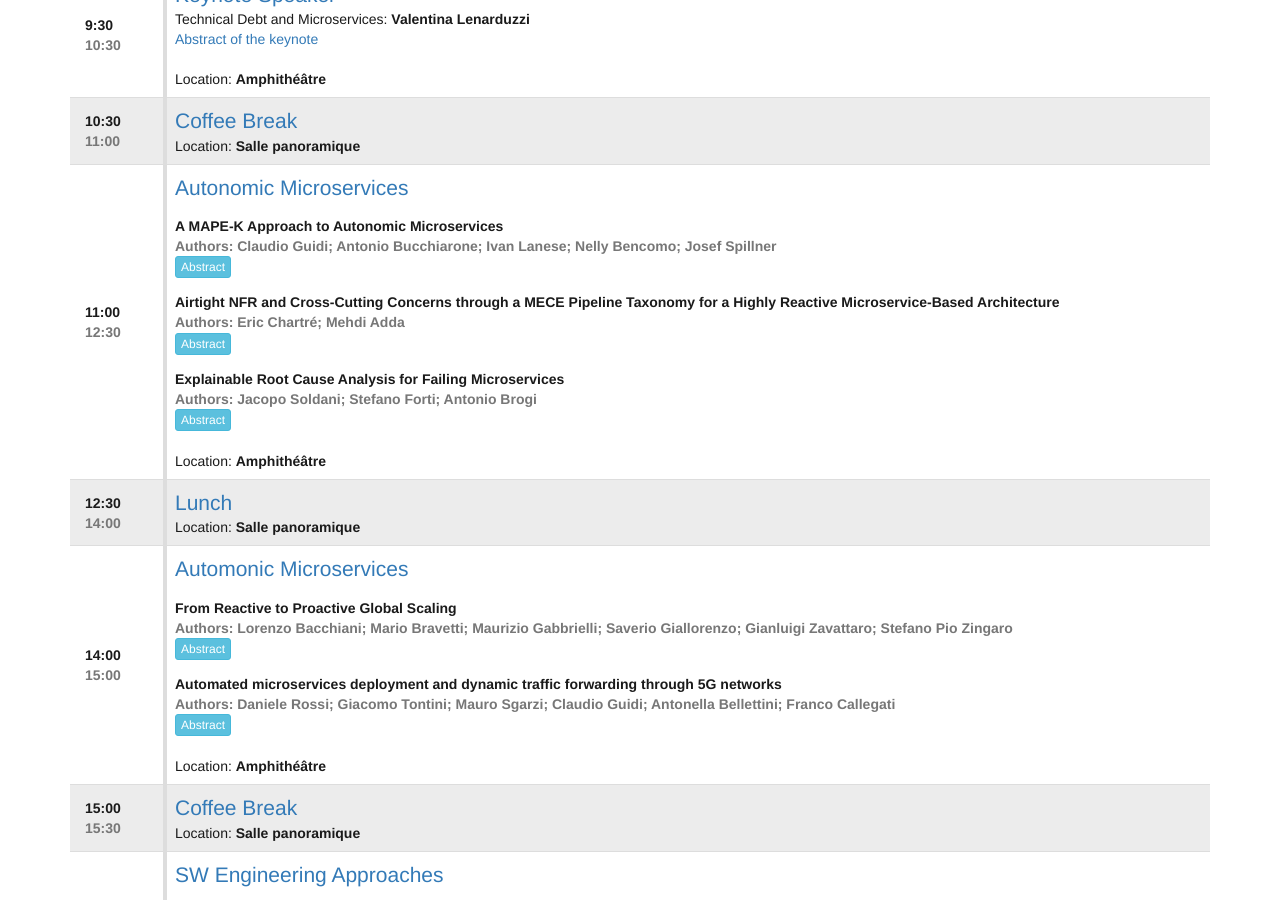
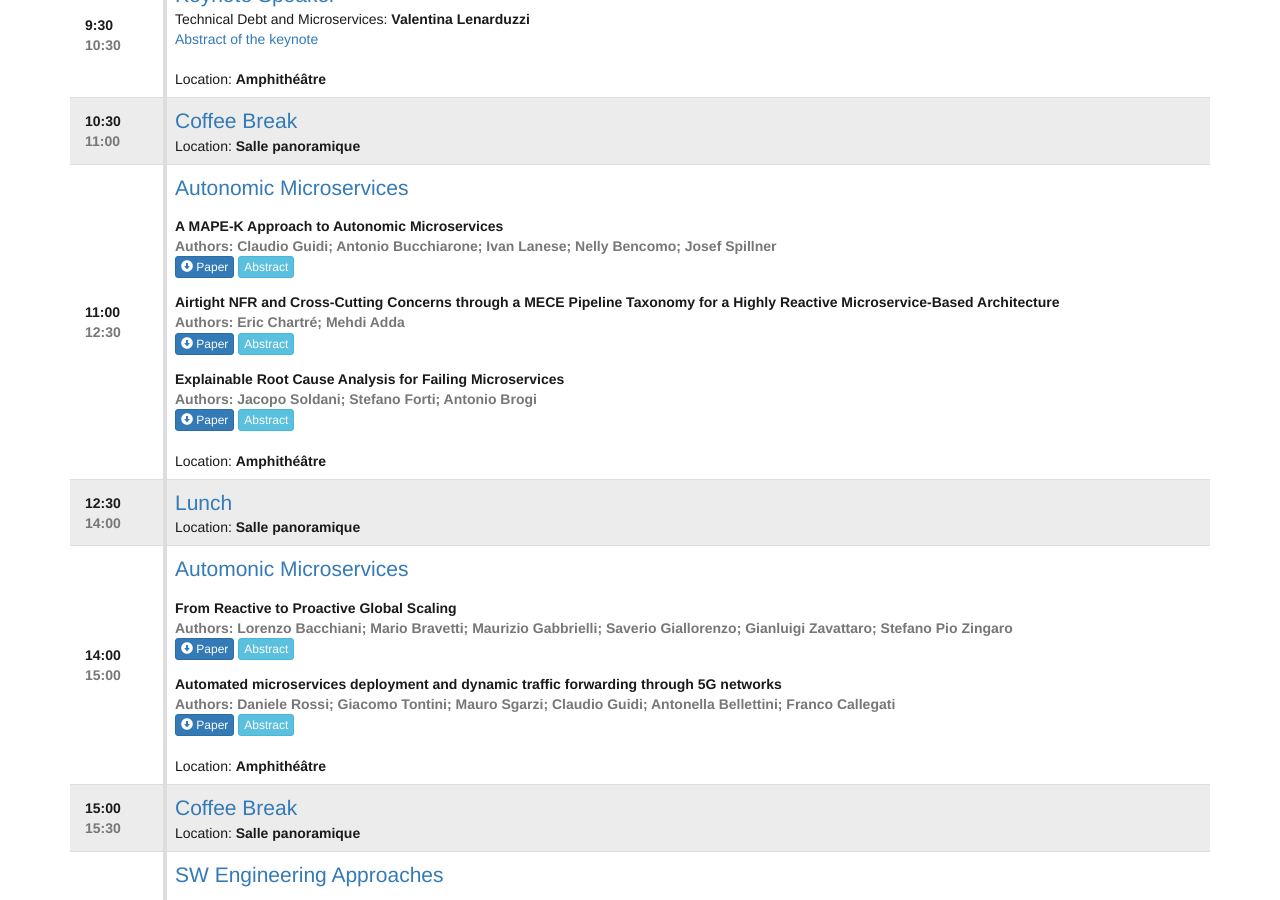
Before and after one commit to microservices-community/microservices-2022, a Jekyll site: the page built from program.md, in a window 1280 px wide and 900 px high, scrolled down 858 px. Built offline with Jekyll 4.4.1, drawn with Linux system fonts in a browser that asks for light colours; some of the changed text lies outside the part shown.

Commit message:
fix: button to show pdf of a publication

```diff
--- a/program.md
+++ b/program.md
@@ -86,10 +86,10 @@ The finalised version will be published at the beginning of February.
               </strong>
               {% unless tentative %}
               <br>
-              {% if paper.link %}
-              <a target="_blank" style="color:white" href="{{paper.link}}">
-                <label class="btn btn-xs btn-primary"><span class="glyphicon glyphicon-circle-arrow-down"></span> Paper</label>
-              </a>
+              {% if paper.paper %}
+                <a target="_blank" style="color:white" href="{{ "/papers/" | append: paper.paper | relative_url }}">
+                  <label class="btn btn-xs btn-primary"><span class="glyphicon glyphicon-circle-arrow-down"></span> Paper
+                </label></a>
               {% endif %}
               <label class="abstract_btn btn btn-xs btn-info">Abstract</label>
               {% if paper.slides %}
```
